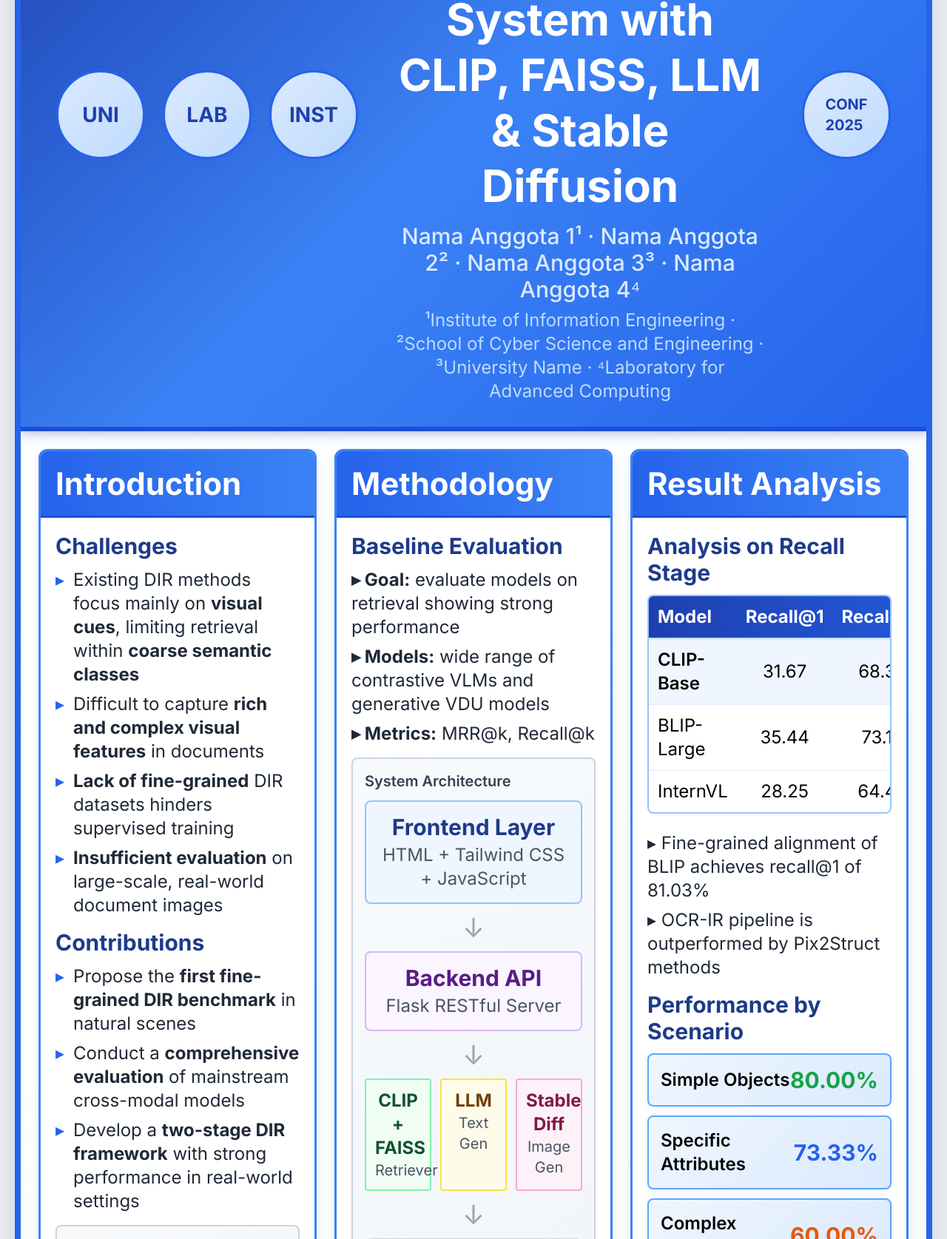
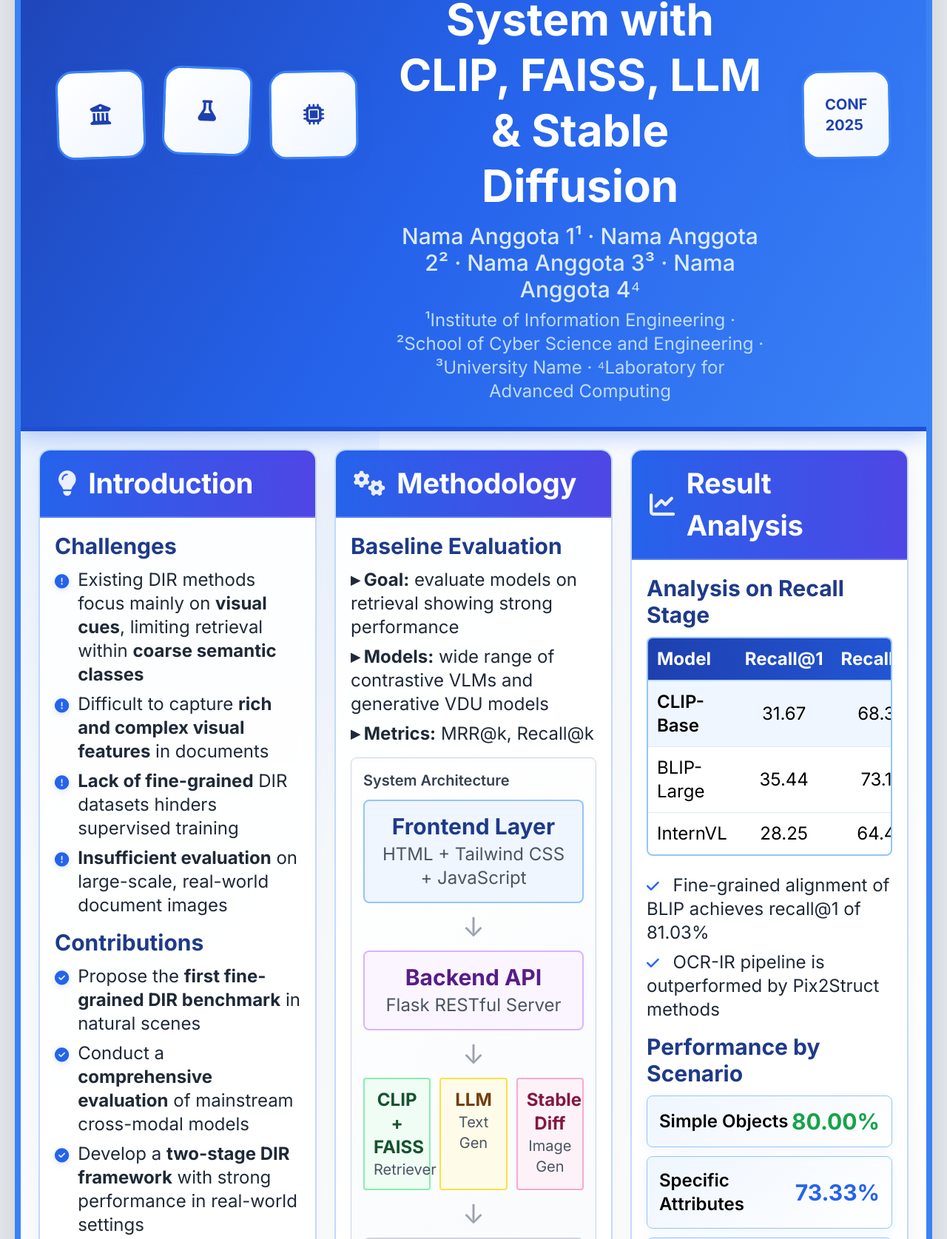
Before and after one commit to wempy-aditya/final-project-tkc, a plain HTML site: page academic_poster.html in a window 1280 px wide. Shown: the part 296-1971 px from the top of the page at 74% size. Drawn offline with nearby package versions, Linux system fonts and the light colour scheme.

Commit message:
update academic poster

```diff
--- a/academic_poster.html
+++ b/academic_poster.html
@@ -6,6 +6,7 @@
     <meta name="viewport" content="width=device-width, initial-scale=1.0">
     <title>Smart Image Search - Academic Poster</title>
     <script src="https://cdn.tailwindcss.com"></script>
+    <link rel="stylesheet" href="https://cdnjs.cloudflare.com/ajax/libs/font-awesome/6.4.0/css/all.min.css">
     <style>
         @import url('https://fonts.googleapis.com/css2?family=Inter:wght@400;500;600;700;800&display=swap');
 
@@ -26,42 +27,94 @@
 
         .poster-container {
             width: 4608px;
-            height: 2304px;
-            background: linear-gradient(135deg, #ffffff 0%, #f8fafc 100%);
-            border: 8px solid #2563eb;
-            box-shadow: 0 20px 60px rgba(0, 0, 0, 0.15);
+            /* height: 2304px; */
+            background: linear-gradient(135deg, #f0f7ff 0%, #ffffff 50%, #f0f4f8 100%);
+            border: 8px solid #3b82f6;
+            box-shadow: 0 30px 90px rgba(0, 0, 0, 0.2);
             overflow: hidden;
+            position: relative;
+        }
+
+        /* Ambient background shapes */
+        .poster-container::before {
+            content: '';
+            position: absolute;
+            top: -10%;
+            left: -10%;
+            width: 50%;
+            height: 50%;
+            background: radial-gradient(circle, rgba(59, 130, 246, 0.1) 0%, rgba(255, 255, 255, 0) 70%);
+            border-radius: 50%;
+            z-index: 0;
+        }
+
+        .poster-container::after {
+            content: '';
+            position: absolute;
+            bottom: -10%;
+            right: -10%;
+            width: 50%;
+            height: 50%;
+            background: radial-gradient(circle, rgba(99, 102, 241, 0.1) 0%, rgba(255, 255, 255, 0) 70%);
+            border-radius: 50%;
+            z-index: 0;
         }
 
         .header-bar {
-            background: linear-gradient(135deg, #1e40af 0%, #3b82f6 50%, #2563eb 100%);
+            background: linear-gradient(120deg, #1e40af 0%, #2563eb 50%, #3b82f6 100%);
             border-bottom: 6px solid #1d4ed8;
-            box-shadow: 0 4px 12px rgba(30, 64, 175, 0.3);
+            box-shadow: 0 10px 25px rgba(37, 99, 235, 0.25);
+            position: relative;
+            z-index: 10;
         }
 
         .section-box {
-            border: 3px solid #3b82f6;
-            background: white;
-            border-radius: 12px;
+            border: 2px solid rgba(59, 130, 246, 0.3);
+            background: rgba(255, 255, 255, 0.85);
+            /* Glassmorphism base */
+            backdrop-filter: blur(12px);
+            border-radius: 16px;
             overflow: hidden;
-            box-shadow: 0 4px 12px rgba(0, 0, 0, 0.08);
-            transition: transform 0.3s ease;
+            box-shadow: 0 10px 30px rgba(0, 0, 0, 0.05);
+            transition: transform 0.3s ease, box-shadow 0.3s ease;
+            position: relative;
+            z-index: 5;
+        }
+
+        .section-box:hover {
+            transform: translateY(-2px);
+            box-shadow: 0 15px 35px rgba(37, 99, 235, 0.1);
+            border-color: rgba(59, 130, 246, 0.5);
         }
 
         .section-title {
-            background: linear-gradient(90deg, #2563eb 0%, #3b82f6 100%);
+            background: linear-gradient(90deg, #2563eb 0%, #4f46e5 100%);
             color: white;
             font-weight: 700;
-            padding: 12px 20px;
-            font-size: 42px;
-            border-bottom: 3px solid #1d4ed8;
+            padding: 16px 24px;
+            font-size: 38px;
+            border-bottom: 2px solid rgba(255, 255, 255, 0.2);
+            display: flex;
+            align-items: center;
+            gap: 16px;
+            letter-spacing: -0.01em;
+        }
+
+        .section-title i {
+            font-size: 0.9em;
+            opacity: 0.9;
         }
 
         .metric-box {
-            border: 2px solid #60a5fa;
-            background: linear-gradient(135deg, #eff6ff 0%, #dbeafe 100%);
-            border-radius: 8px;
-            box-shadow: 0 2px 8px rgba(59, 130, 246, 0.1);
+            border: 1px solid #93c5fd;
+            background: linear-gradient(145deg, #eff6ff 0%, #ffffff 100%);
+            border-radius: 12px;
+            box-shadow: 0 4px 15px rgba(59, 130, 246, 0.08);
+            transition: transform 0.2s ease;
+        }
+
+        .metric-box:hover {
+            transform: translateY(-2px);
         }
 
         .table-header {
@@ -70,25 +123,43 @@
         }
 
         .chart-container {
-            background: linear-gradient(135deg, #f8fafc 0%, #f1f5f9 100%);
-            border: 2px solid #cbd5e1;
-            border-radius: 8px;
-            box-shadow: 0 2px 6px rgba(0, 0, 0, 0.05);
+            background: linear-gradient(145deg, #ffffff 0%, #f8fafc 100%);
+            border: 1px solid #cbd5e1;
+            border-radius: 12px;
+            box-shadow: inset 0 2px 6px rgba(0, 0, 0, 0.02);
         }
 
         .institution-logo {
             width: 120px;
             height: 120px;
-            background: linear-gradient(135deg, #dbeafe 0%, #bfdbfe 100%);
-            border: 3px solid #2563eb;
-            border-radius: 50%;
+            background: linear-gradient(135deg, #ffffff 0%, #eff6ff 100%);
+            border: 3px solid #3b82f6;
+            border-radius: 24px;
+            /* Soft square looks more modern */
             display: flex;
             align-items: center;
             justify-content: center;
             font-size: 28px;
             font-weight: 700;
             color: #1e40af;
-            box-shadow: 0 4px 12px rgba(37, 99, 235, 0.2);
+            box-shadow: 0 8px 20px rgba(37, 99, 235, 0.15);
+            transform: rotate(-2deg);
+            transition: transform 0.3s ease;
+        }
+
+        .institution-logo:nth-child(2) {
+            transform: rotate(2deg) translateY(-5px);
+        }
+
+        .institution-logo:nth-child(3) {
+            transform: rotate(-1deg);
+        }
+
+        .list-item-icon {
+            color: #2563eb;
+            font-size: 0.8em;
+            margin-right: 12px;
+            filter: drop-shadow(0 2px 4px rgba(37, 99, 235, 0.2));
         }
 
         @media print {
@@ -106,9 +177,9 @@
         <!-- Header -->
         <div class="header-bar px-12 py-8 flex items-center justify-between">
             <div class="flex gap-6">
-                <div class="institution-logo">UNI</div>
-                <div class="institution-logo">LAB</div>
-                <div class="institution-logo">INST</div>
+                <div class="institution-logo"><i class="fas fa-university"></i></div>
+                <div class="institution-logo"><i class="fas fa-flask"></i></div>
+                <div class="institution-logo"><i class="fas fa-microchip"></i></div>
             </div>
 
             <div class="flex-1 mx-12 text-center">
@@ -133,28 +204,28 @@
             <div class="space-y-6">
                 <!-- Introduction -->
                 <div class="section-box">
-                    <div class="section-title">Introduction</div>
+                    <div class="section-title"><i class="fas fa-lightbulb"></i> Introduction</div>
                     <div class="p-5 space-y-4">
                         <div>
                             <h3 class="text-3xl font-bold text-blue-900 mb-3">Challenges</h3>
                             <ul class="text-2xl space-y-2 text-gray-800">
                                 <li class="flex items-start">
-                                    <span class="text-blue-600 mr-3">▸</span>
+                                    <i class="fas fa-exclamation-circle list-item-icon mt-2"></i>
                                     <span>Existing DIR methods focus mainly on <strong>visual cues</strong>, limiting
                                         retrieval within <strong>coarse semantic classes</strong></span>
                                 </li>
                                 <li class="flex items-start">
-                                    <span class="text-blue-600 mr-3">▸</span>
+                                    <i class="fas fa-exclamation-circle list-item-icon mt-2"></i>
                                     <span>Difficult to capture <strong>rich and complex visual features</strong> in
                                         documents</span>
                                 </li>
                                 <li class="flex items-start">
-                                    <span class="text-blue-600 mr-3">▸</span>
+                                    <i class="fas fa-exclamation-circle list-item-icon mt-2"></i>
                                     <span><strong>Lack of fine-grained</strong> DIR datasets hinders supervised
                                         training</span>
                                 </li>
                                 <li class="flex items-start">
-                                    <span class="text-blue-600 mr-3">▸</span>
+                                    <i class="fas fa-exclamation-circle list-item-icon mt-2"></i>
                                     <span><strong>Insufficient evaluation</strong> on large-scale, real-world document
                                         images</span>
                                 </li>
@@ -165,17 +236,17 @@
                             <h3 class="text-3xl font-bold text-blue-900 mb-3">Contributions</h3>
                             <ul class="text-2xl space-y-2 text-gray-800">
                                 <li class="flex items-start">
-                                    <span class="text-blue-600 mr-3">▸</span>
+                                    <i class="fas fa-check-circle list-item-icon mt-2"></i>
                                     <span>Propose the <strong>first fine-grained DIR benchmark</strong> in natural
                                         scenes</span>
                                 </li>
                                 <li class="flex items-start">
-                                    <span class="text-blue-600 mr-3">▸</span>
+                                    <i class="fas fa-check-circle list-item-icon mt-2"></i>
                                     <span>Conduct a <strong>comprehensive evaluation</strong> of mainstream cross-modal
                                         models</span>
                                 </li>
                                 <li class="flex items-start">
-                                    <span class="text-blue-600 mr-3">▸</span>
+                                    <i class="fas fa-check-circle list-item-icon mt-2"></i>
                                     <span>Develop a <strong>two-stage DIR framework</strong> with strong performance in
                                         real-world settings</span>
                                 </li>
@@ -206,18 +277,18 @@
 
                 <!-- Dataset -->
                 <div class="section-box">
-                    <div class="section-title">MS COCO Dataset</div>
+                    <div class="section-title"><i class="fas fa-database"></i> MS COCO Dataset</div>
                     <div class="p-5 space-y-4">
                         <div>
                             <h3 class="text-3xl font-bold text-blue-900 mb-3">Data Annotation</h3>
                             <ul class="text-2xl space-y-2 text-gray-800">
                                 <li class="flex items-start">
-                                    <span class="text-blue-600 mr-3">▸</span>
+                                    <i class="fas fa-robot list-item-icon mt-2"></i>
                                     <span><strong>Generation:</strong> Layout Simulation + LLM-based Query
                                         Generation</span>
                                 </li>
                                 <li class="flex items-start">
-                                    <span class="text-blue-600 mr-3">▸</span>
+                                    <i class="fas fa-filter list-item-icon mt-2"></i>
                                     <span><strong>Filtering:</strong> Multi-model Scoring + Manual Verification</span>
                                 </li>
                             </ul>
@@ -267,7 +338,7 @@
             <div class="space-y-6">
                 <!-- Methodology -->
                 <div class="section-box">
-                    <div class="section-title">Methodology</div>
+                    <div class="section-title"><i class="fas fa-cogs"></i> Methodology</div>
                     <div class="p-5 space-y-4">
                         <div>
                             <h3 class="text-3xl font-bold text-blue-900 mb-3">Baseline Evaluation</h3>
@@ -386,7 +457,7 @@
             <div class="space-y-6">
                 <!-- Results Analysis -->
                 <div class="section-box">
-                    <div class="section-title">Result Analysis</div>
+                    <div class="section-title"><i class="fas fa-chart-line"></i> Result Analysis</div>
                     <div class="p-5 space-y-4">
                         <div>
                             <h3 class="text-3xl font-bold text-blue-900 mb-3">Analysis on Recall Stage</h3>
@@ -426,8 +497,10 @@
                             </div>
 
                             <ul class="text-2xl space-y-2 text-gray-800">
-                                <li>▸ Fine-grained alignment of BLIP achieves recall@1 of 81.03%</li>
-                                <li>▸ OCR-IR pipeline is outperformed by Pix2Struct methods</li>
+                                <li><i class="fas fa-check list-item-icon"></i> Fine-grained alignment of BLIP achieves
+                                    recall@1 of 81.03%</li>
+                                <li><i class="fas fa-check list-item-icon"></i> OCR-IR pipeline is outperformed by
+                                    Pix2Struct methods</li>
                             </ul>
                         </div>
 
@@ -479,9 +552,12 @@
                         <div class="mt-8 chart-container p-6 rounded-lg">
                             <h4 class="text-3xl font-bold text-gray-800 mb-4">Qualitative Analysis</h4>
                             <ul class="text-2xl space-y-2 text-gray-700">
-                                <li>▸ OCR-free NL-DIR fully leverages visual information</li>
-                                <li>▸ Re-ranking stage enables fine-grained matching</li>
-                                <li>▸ Concrete queries yield better performance than abstract ones</li>
+                                <li><i class="fas fa-search list-item-icon"></i> OCR-free NL-DIR fully leverages visual
+                                    information</li>
+                                <li><i class="fas fa-sort-amount-down list-item-icon"></i> Re-ranking stage enables
+                                    fine-grained matching</li>
+                                <li><i class="fas fa-comment-alt list-item-icon"></i> Concrete queries yield better
+                                    performance than abstract ones</li>
                             </ul>
                         </div>
                     </div>
@@ -489,45 +565,47 @@
 
                 <!-- Conclusion -->
                 <div class="section-box">
-                    <div class="section-title">Conclusion & Future Work</div>
+                    <div class="section-title"><i class="fas fa-flag-checkered"></i> Conclusion & Future Work</div>
                     <div class="p-5 space-y-4">
                         <div>
                             <h3 class="text-3xl font-bold text-blue-900 mb-3">Summary</h3>
-                            <p class="text-2xl text-gray-800 leading-relaxed">
-                                Sistem Multimodal RAG berhasil mencapai <strong>Recall@5 68.33%</strong> dan
-                                <strong>Faithfulness 64.21%</strong>, menunjukkan performa solid untuk general image
-                                retrieval dengan latency <strong>&lt;100ms</strong>.
-                            </p>
+                            <p class="text-2xl text-gray-800 leading-relaxed"> The Multimodal RAG System successfully
+                                achieved a <strong>Recall@5 of 68.33%</strong> and <strong>Faithfulness of
+                                    64.21%</strong>, demonstrating solid performance for general image retrieval with a
+                                latency of <strong>&lt;100ms</strong>. </p>
                         </div>
 
                         <div class="metric-box p-4 rounded-lg">
                             <h3 class="text-2xl font-bold text-blue-900 mb-2">Key Achievements</h3>
                             <ul class="text-2xl space-y-2 text-gray-800">
-                                <li>✓ Fast semantic search with FAISS</li>
-                                <li>✓ Minimal hallucination with RAG</li>
-                                <li>✓ Modern responsive web interface</li>
-                                <li>✓ Comprehensive evaluation framework</li>
+                                <li><i class="fas fa-bolt list-item-icon"></i> Fast semantic search with FAISS</li>
+                                <li><i class="fas fa-brain list-item-icon"></i> Minimal hallucination with RAG</li>
+                                <li><i class="fas fa-laptop-code list-item-icon"></i> Modern responsive web interface
+                                </li>
+                                <li><i class="fas fa-clipboard-check list-item-icon"></i> Comprehensive evaluation
+                                    framework</li>
                             </ul>
                         </div>
 
                         <div>
                             <h3 class="text-3xl font-bold text-blue-900 mb-3">Future Directions</h3>
                             <ul class="text-2xl space-y-2 text-gray-800">
-                                <li>▸ Local models for full privacy</li>
-                                <li>▸ Larger dataset for scalability</li>
-                                <li>▸ Video retrieval capabilities</li>
-                                <li>▸ Advanced re-ranking algorithms</li>
-                                <li>▸ Multi-user authentication system</li>
+                                <li><i class="fas fa-unlock-alt list-item-icon"></i> Local models for full privacy</li>
+                                <li><i class="fas fa-database list-item-icon"></i> Larger dataset for scalability</li>
+                                <li><i class="fas fa-video list-item-icon"></i> Video retrieval capabilities</li>
+                                <li><i class="fas fa-sort-numeric-up list-item-icon"></i> Advanced re-ranking algorithms
+                                </li>
+                                <li><i class="fas fa-users list-item-icon"></i> Multi-user authentication system</li>
                             </ul>
                         </div>
 
-                        <div class="mt-8 pt-6 border-t-4 border-blue-300">
+                        <!-- <div class="mt-8 pt-6 border-t-4 border-blue-300">
                             <div class="text-center">
                                 <p class="text-3xl font-bold text-gray-800 mb-2">Contact Information</p>
                                 <p class="text-2xl text-gray-600">📧 email@university.edu</p>
                                 <p class="text-2xl text-gray-600">🔗 github.com/project-repo</p>
                             </div>
-                        </div>
+                        </div> -->
                     </div>
                 </div>
             </div>
```
